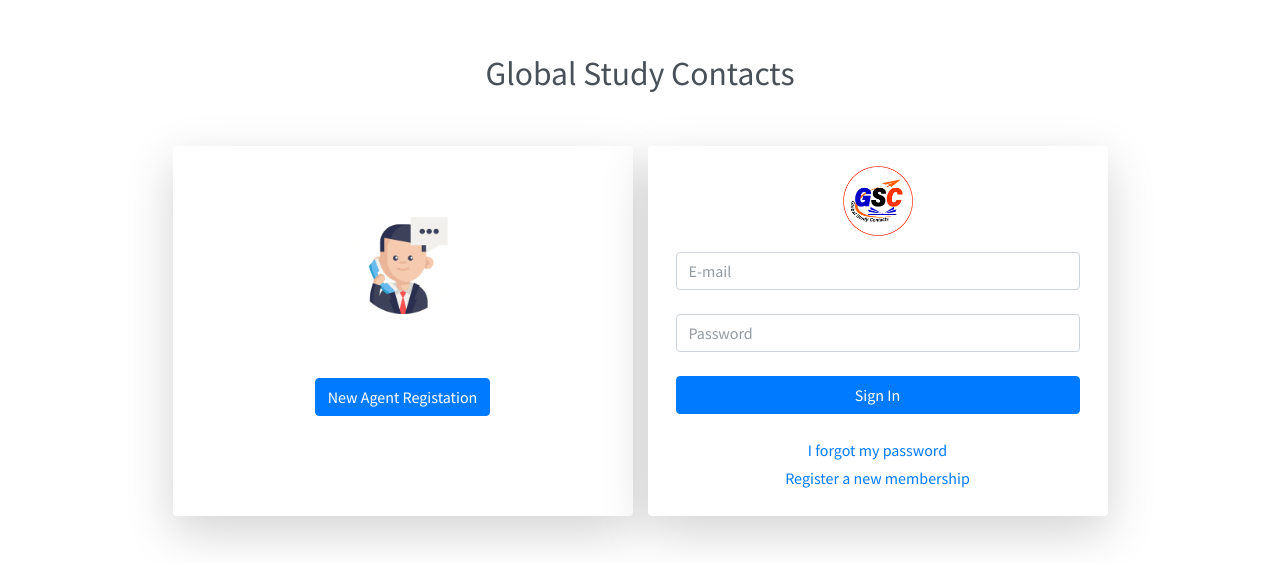
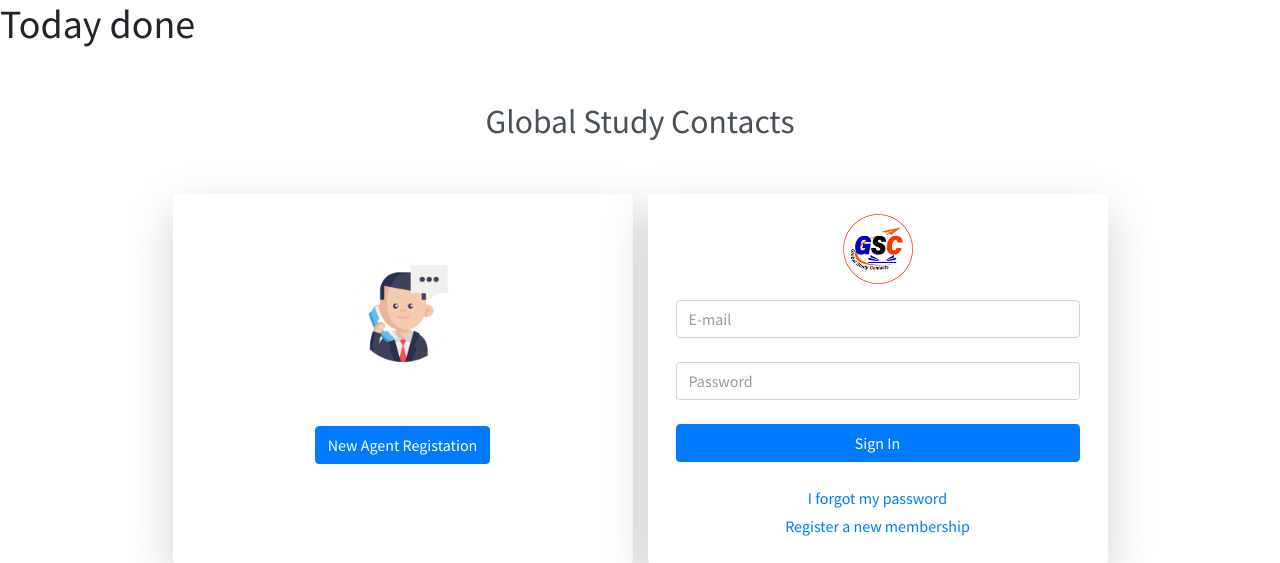
Before and after one commit to bilash0283/Protal_GSC, a PHP site: page / in a window 1280 px wide. Shown: the top 563 px of the page. Run offline with PHP 8.4, Linux system fonts and the light colour scheme; some libraries are stand-ins or nearby versions.

Commit message:
add new commit in today

```diff
--- a/index.php
+++ b/index.php
@@ -3,6 +3,7 @@ include('login_include/header.php');
 session_start();
 ob_start();
 ?>
+<h1>Today done</h1>
 <div class="text-center login-logo my-5">
   <a href="index.php"><b>Global Study Contacts</b></a>
 </div>
```
Also changed, not shown: dist/student_file/Agent_hfhfhfhf@gamil.com_Student_rerer@gmail.com_ID_115_2730201731838591_Capture.PNG (added), dist/student_profile/Student_rerer@gmail.com_Agent_hfhfhfhf@gamil.com_ID_115_6153991731838591_Capture.PNG (added), 2 other files.
